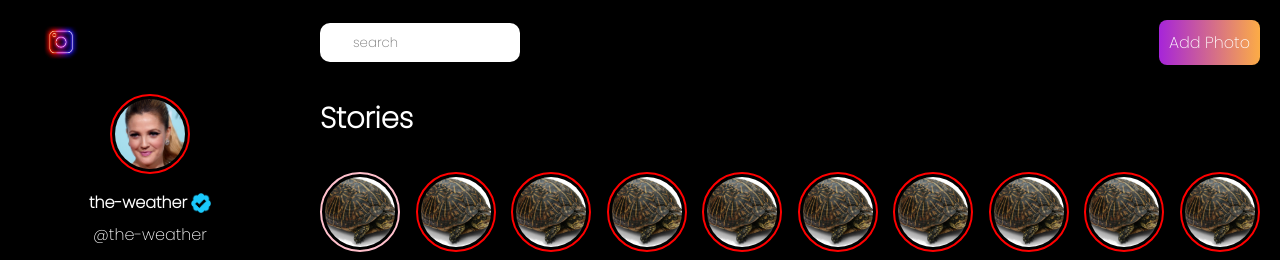
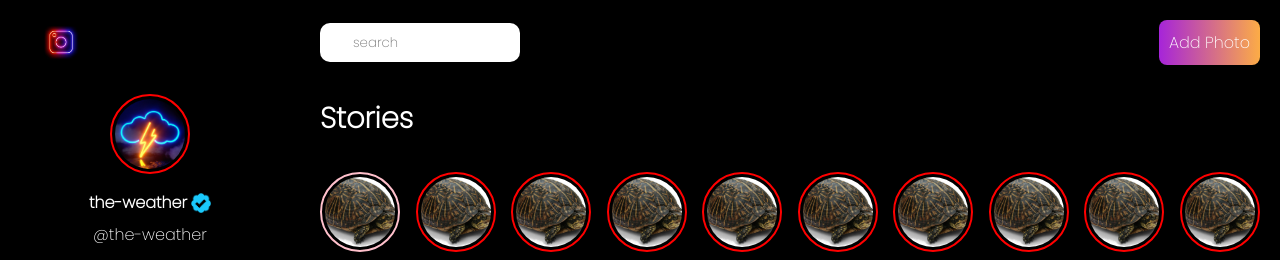
Before and after one commit to WeatherlySB/IFSC-final-project, a plain HTML site: page index.html in a window 1280 px wide. Shown: the top 260 px of the page. Drawn offline with nearby package versions, Linux system fonts and the light colour scheme.

Commit message:
fixed image

```diff
--- a/index.html
+++ b/index.html
@@ -21,7 +21,7 @@
     </a>
     <div class="profile">
         <div class="profile-img">
-            <img src="assets/img/drewb.jpg" alt="placeholder-1">
+            <img src="assets/img/cloud.jpeg" alt="placeholder-1">
         </div> <!-- profile-img -->
         <div class="name">
             <h1> the-weather</h1>
```
Also changed, not shown: assets/img/cloud.jpeg (added).
